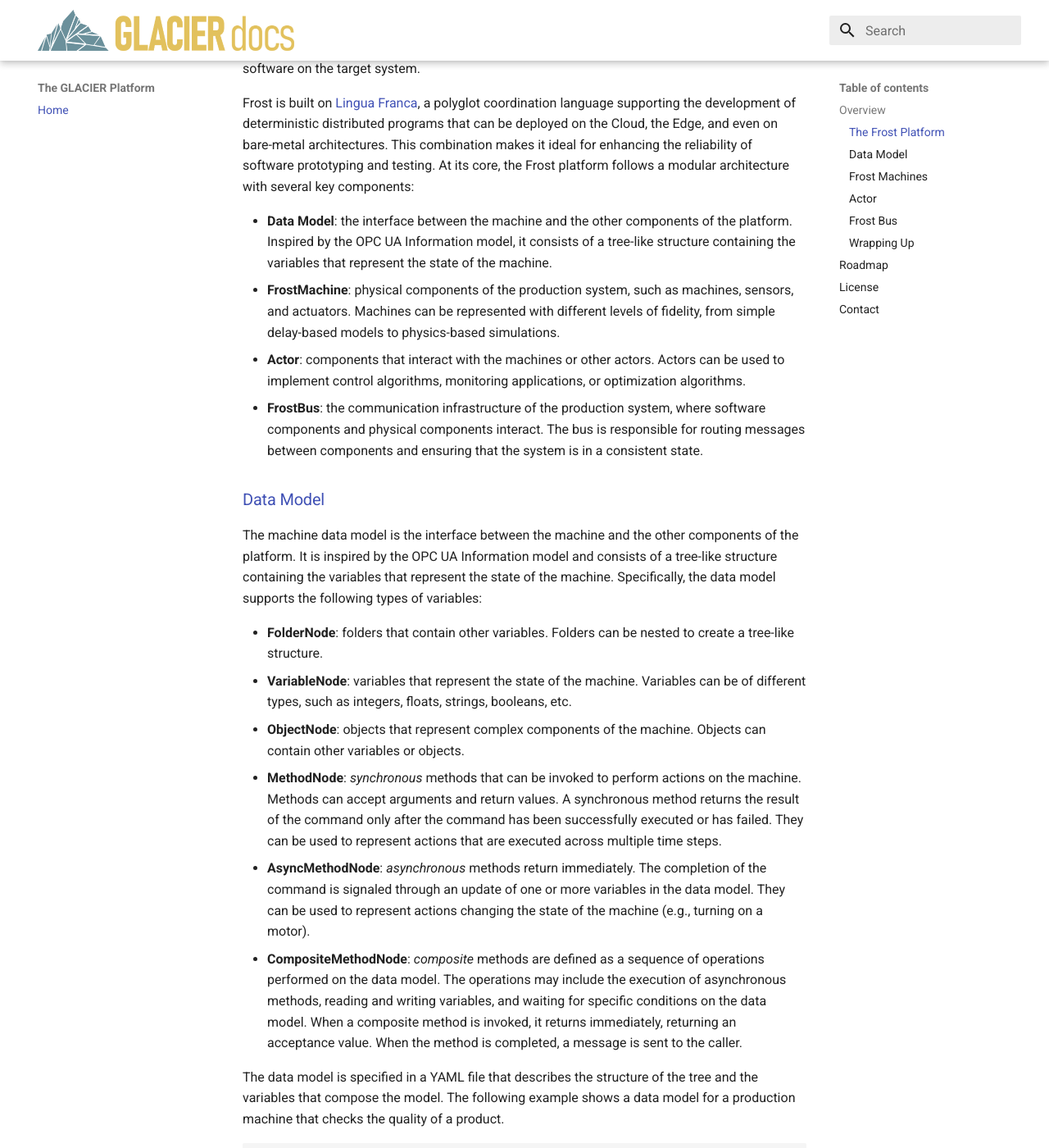
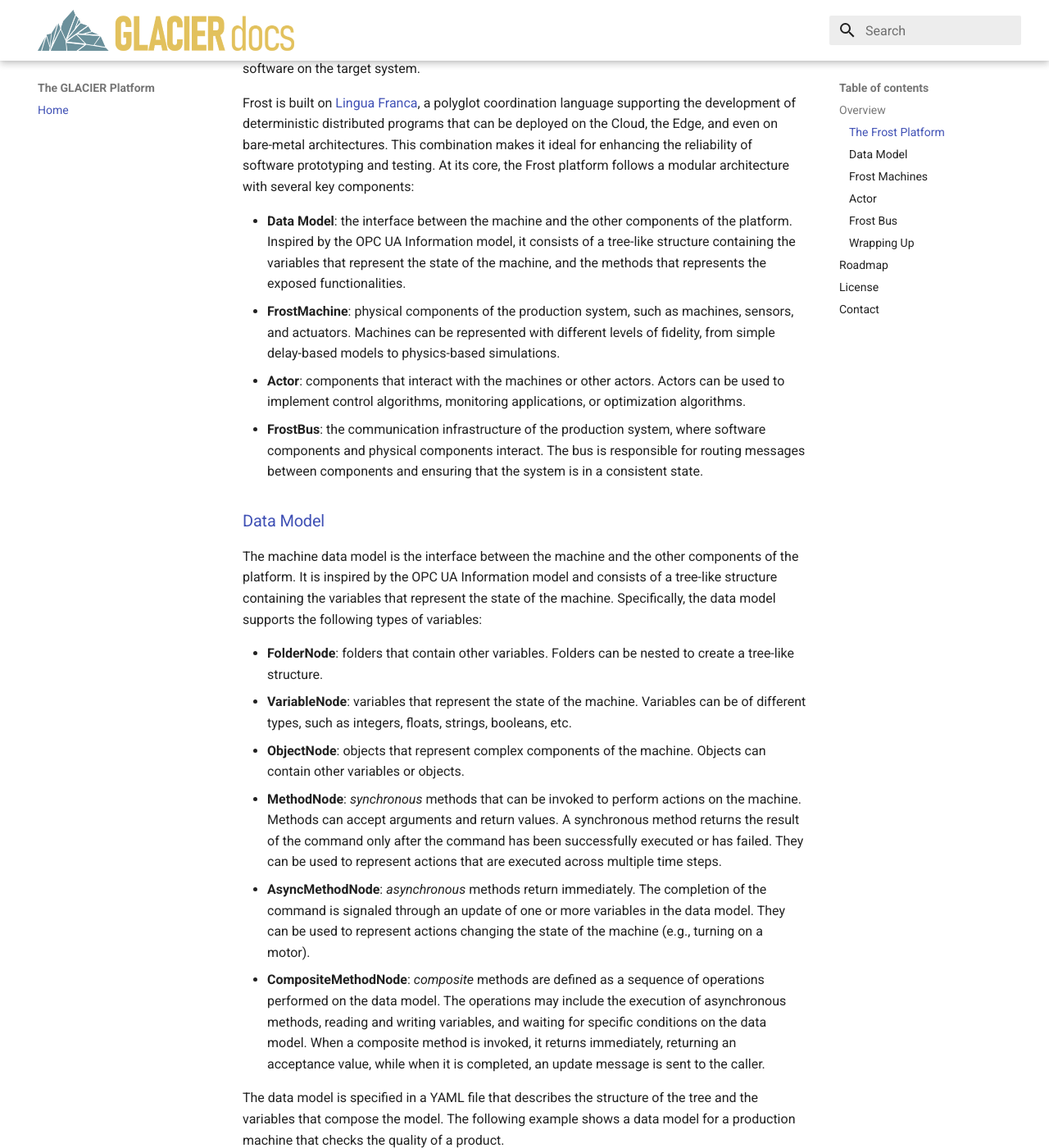
Before and after one commit to glacier-project/glacier-website, an MkDocs documentation site: the page built from docs/index.md, in a window 1280 px wide and 1400 px high, scrolled down 761 px. Shown: the whole window at 82% size. Built offline with MkDocs 1.6.1 and Material for MkDocs 9.7.7, drawn with Linux system fonts in a browser that asks for light colours.

Commit message:
update requirements and docs

```diff
--- a/docs/index.md
+++ b/docs/index.md
@@ -26,7 +26,7 @@ Frost is built on [Lingua Franca](https://www.lf-lang.org/), a polyglot coordina
 This combination makes it ideal for enhancing the reliability of software prototyping and testing.
 At its core, the Frost platform follows a modular architecture with several key components:
 
-- **Data Model**: the interface between the machine and the other components of the platform. Inspired by the OPC UA Information model, it consists of a tree-like structure containing the variables that represent the state of the machine.
+- **Data Model**: the interface between the machine and the other components of the platform. Inspired by the OPC UA Information model, it consists of a tree-like structure containing the variables that represent the state of the machine, and the methods that represents the exposed functionalities.
 - **FrostMachine**: physical components of the production system, such as machines, sensors, and actuators. Machines can be represented with different levels of fidelity, from simple delay-based models to physics-based simulations.
 - **Actor**: components that interact with the machines or other actors. Actors can be used to implement control algorithms, monitoring applications, or optimization algorithms.
 - **FrostBus**: the communication infrastructure of the production system, where software components and physical components interact. The bus is responsible for routing messages between components and ensuring that the system is in a consistent state.
@@ -40,7 +40,7 @@ The machine data model is the interface between the machine and the other compon
 - **ObjectNode**: objects that represent complex components of the machine. Objects can contain other variables or objects.
 - **MethodNode**: _synchronous_ methods that can be invoked to perform actions on the machine. Methods can accept arguments and return values. A synchronous method returns the result of the command only after the command has been successfully executed or has failed. They can be used to represent actions that are executed across multiple time steps.
 - **AsyncMethodNode**: _asynchronous_ methods return immediately. The completion of the command is signaled through an update of one or more variables in the data model. They can be used to represent actions changing the state of the machine (e.g., turning on a motor).
-- **CompositeMethodNode**: _composite_ methods are defined as a sequence of operations performed on the data model. The operations may include the execution of asynchronous methods, reading and writing variables, and waiting for specific conditions on the data model. When a composite method is invoked, it returns immediately, returning an acceptance value. When the method is completed, a message is sent to the caller.
+- **CompositeMethodNode**: _composite_ methods are defined as a sequence of operations performed on the data model. The operations may include the execution of asynchronous methods, reading and writing variables, and waiting for specific conditions on the data model. When a composite method is invoked, it returns immediately, returning an acceptance value, while when it is completed, an update message is sent to the caller.
 
 The data model is specified in a YAML file that describes the structure of the tree and the variables that compose the model.
 The following example shows a data model for a production machine that checks the quality of a product.
--- a/requirements.txt
+++ b/requirements.txt
@@ -1,3 +1,3 @@
 mkdocs==1.6.1
 mkdocs-material[imaging]==9.6.8
-lf-pygments-lexer==0.1.0
+lf-pygments-lexer @ git+https://github.com/lf-lang/lf-pygments-lexer
```
